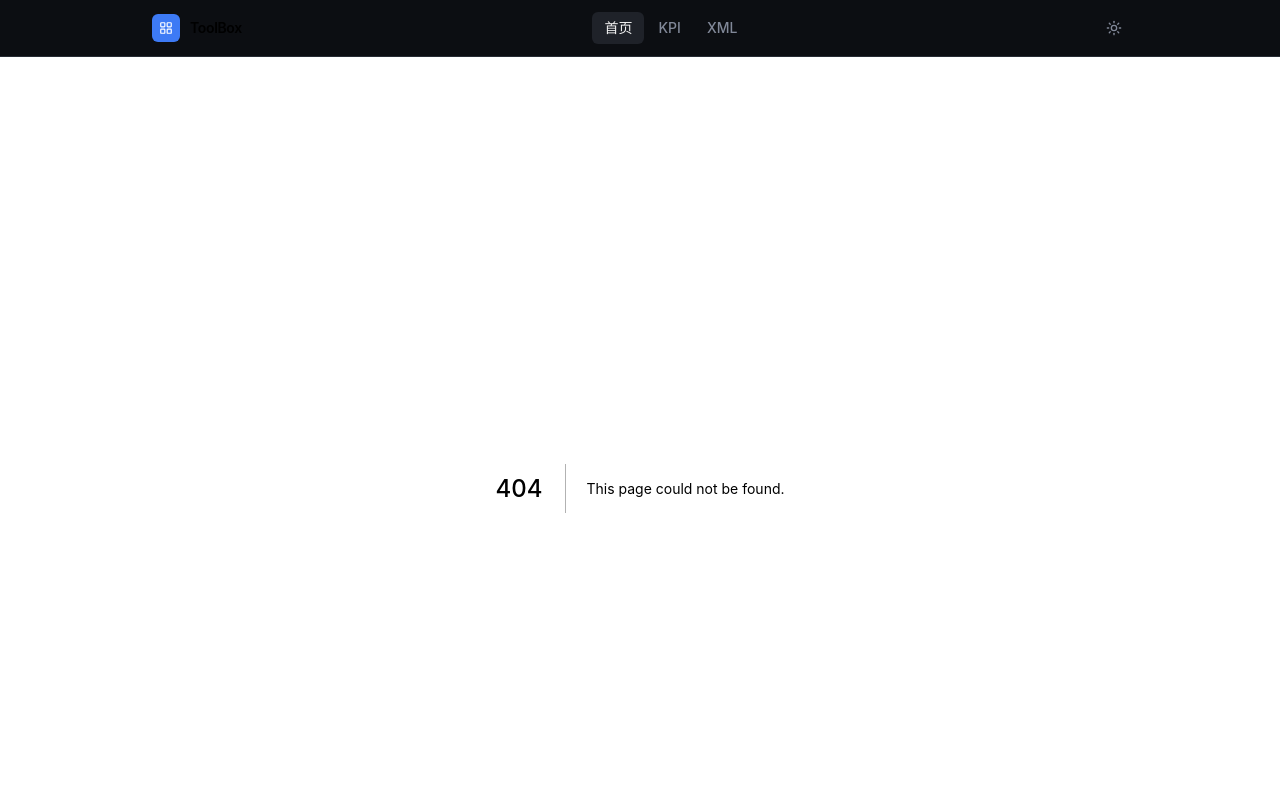
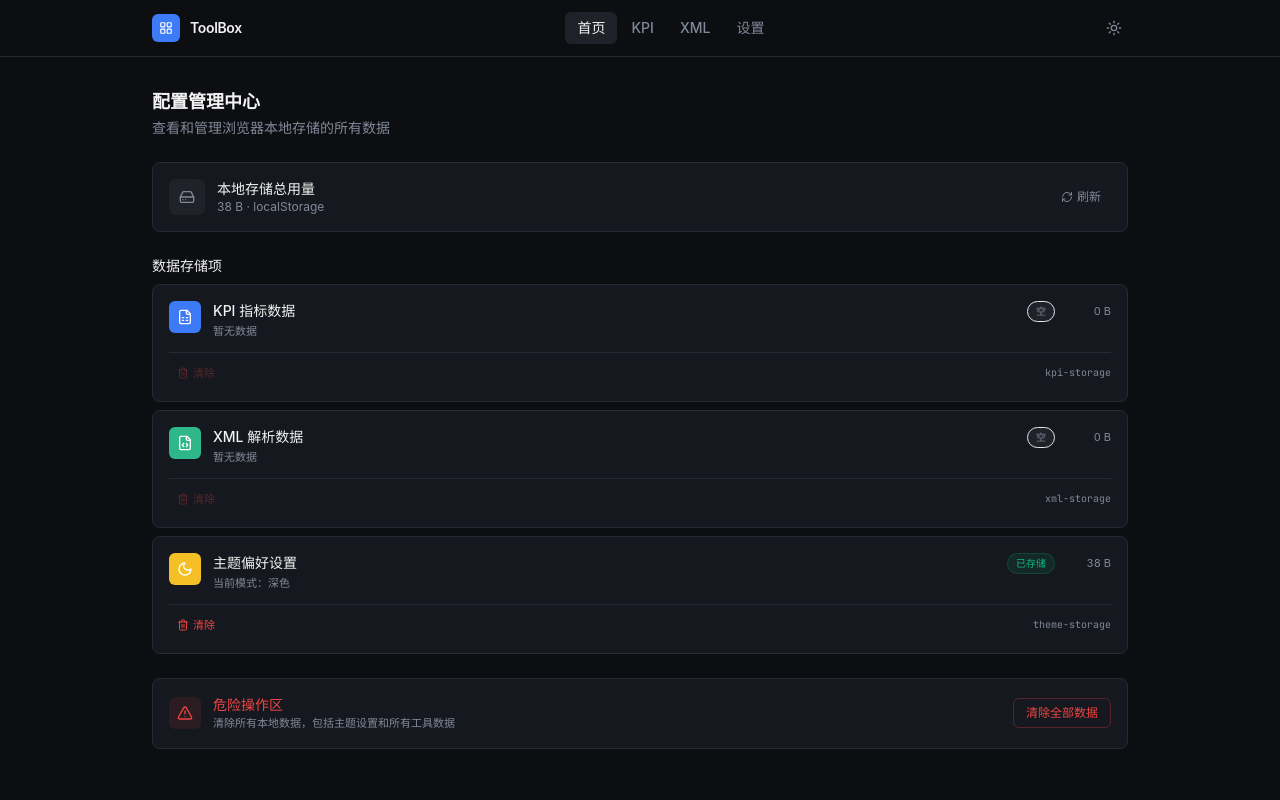
Before and after one commit to yangxu128/toolsbar, a Next.js app: page /settings in a window 1280 px wide. Before the commit this address had no page. Shown: the top 800 px of the page. Built offline with nearby package versions, Linux system fonts and the light colour scheme.

Commit message:
feat: settings page with local storage management

```diff
--- a/app/layout.tsx
+++ b/app/layout.tsx
@@ -34,6 +34,7 @@ export default function RootLayout({ children }: { children: React.ReactNode })
               <Link href="/" className="px-3 py-1.5 rounded-md text-sm font-medium text-[hsl(var(--foreground))] bg-[hsl(var(--muted))]">首页</Link>
               <Link href="/kpi" className="px-3 py-1.5 rounded-md text-sm font-medium text-muted hover:text-[hsl(var(--foreground))] hover:bg-[hsl(var(--muted))] transition-colors">KPI</Link>
               <Link href="/xml" className="px-3 py-1.5 rounded-md text-sm font-medium text-muted hover:text-[hsl(var(--foreground))] hover:bg-[hsl(var(--muted))] transition-colors">XML</Link>
+              <Link href="/settings" className="px-3 py-1.5 rounded-md text-sm font-medium text-muted hover:text-[hsl(var(--foreground))] hover:bg-[hsl(var(--muted))] transition-colors">设置</Link>
             </nav>
 
             <button
--- a/app/page.tsx
+++ b/app/page.tsx
@@ -48,18 +48,17 @@ const tools = [
   {
     id: 'config-center',
     name: '配置管理中心',
-    desc: '统一管理平台配置、工具参数、数据源连接等全局设置项',
+    desc: '统一管理平台配置、工具参数、本地数据存储等全局设置项',
     icon: Settings2,
     color: 'hsl(340 70% 55%)',
     path: '/settings',
-    tags: ['配置管理', '参数设置'],
-    comingSoon: true,
+    tags: ['本地存储', '数据管理'],
   },
 ]
 
 const stats = [
   { icon: Wrench, value: tools.filter(t => !t.comingSoon).length, label: '已收录工具' },
-  { icon: FolderOpen, value: 5, label: '工具分类' },
+  { icon: FolderOpen, value: tools.length, label: '工具分类' },
   { icon: Heart, value: 0, label: '我的收藏' },
   { icon: HardDrive, value: '100%', label: '本地存储' },
 ]
--- /dev/null
+++ b/app/settings/page.tsx
@@ -0,0 +1,208 @@
+'use client'
+
+import { useState, useEffect } from 'react'
+import {
+  Settings2, Trash2, Database, FileSpreadsheet, FileCode,
+  Sun, Moon, HardDrive, RefreshCw, AlertTriangle
+} from 'lucide-react'
+import { useKpiStore } from '@/lib/store'
+import { useXmlStore } from '@/lib/xml-store'
+import { useThemeStore } from '@/lib/theme-store'
+
+function formatBytes(bytes: number) {
+  if (bytes === 0) return '0 B'
+  const k = 1024
+  const sizes = ['B', 'KB', 'MB', 'GB']
+  const i = Math.floor(Math.log(bytes) / Math.log(k))
+  return parseFloat((bytes / Math.pow(k, i)).toFixed(1)) + ' ' + sizes[i]
+}
+
+function getStorageSize(key: string): number {
+  try {
+    const item = localStorage.getItem(key)
+    return item ? new Blob([item]).size : 0
+  } catch { return 0 }
+}
+
+interface StoreInfo {
+  key: string
+  name: string
+  icon: React.ElementType
+  color: string
+  loaded: boolean
+  size: number
+  detail: string
+  onClear: () => void
+}
+
+export default function SettingsPage() {
+  const theme = useThemeStore((s) => s.theme)
+  const toggleTheme = useThemeStore((s) => s.toggleTheme)
+
+  const kpiHeaders = useKpiStore((s) => s.headers)
+  const kpiRows = useKpiStore((s) => s.rows)
+  const kpiMetrics = useKpiStore((s) => s.metrics)
+  const kpiLoaded = useKpiStore((s) => s.loaded)
+  const clearKpi = useKpiStore((s) => s.clearData)
+
+  const xmlHeaders = useXmlStore((s) => s.headers)
+  const xmlData = useXmlStore((s) => s.data)
+  const xmlFileName = useXmlStore((s) => s.fileName)
+  const xmlLoaded = useXmlStore((s) => s.loaded)
+  const clearXml = useXmlStore((s) => s.clearData)
+
+  const [confirmTarget, setConfirmTarget] = useState<string | null>(null)
+  const [sizes, setSizes] = useState<Record<string, number>>({})
+
+  useEffect(() => {
+    refreshSizes()
+  }, [kpiLoaded, xmlLoaded])
+
+  function refreshSizes() {
+    setSizes({
+      'kpi-storage': getStorageSize('kpi-storage'),
+      'xml-storage': getStorageSize('xml-storage'),
+      'theme-storage': getStorageSize('theme-storage'),
+    })
+  }
+
+  function clearAll() {
+    clearKpi()
+    clearXml()
+    localStorage.clear()
+    window.location.reload()
+  }
+
+  const stores: StoreInfo[] = [
+    {
+      key: 'kpi-storage',
+      name: 'KPI 指标数据',
+      icon: FileSpreadsheet,
+      color: 'hsl(var(--primary))',
+      loaded: kpiLoaded,
+      size: sizes['kpi-storage'] || 0,
+      detail: kpiLoaded ? `${kpiRows.length} 行 × ${kpiHeaders.length} 列 · ${kpiMetrics.length} 个指标` : '暂无数据',
+      onClear: () => { clearKpi(); refreshSizes() },
+    },
+    {
+      key: 'xml-storage',
+      name: 'XML 解析数据',
+      icon: FileCode,
+      color: 'hsl(160 60% 45%)',
+      loaded: xmlLoaded,
+      size: sizes['xml-storage'] || 0,
+      detail: xmlLoaded ? `${xmlData.length} 条记录 · ${xmlHeaders.length} 列 · ${xmlFileName}` : '暂无数据',
+      onClear: () => { clearXml(); refreshSizes() },
+    },
+    {
+      key: 'theme-storage',
+      name: '主题偏好设置',
+      icon: theme === 'dark' ? Moon : Sun,
+      color: 'hsl(45 90% 55%)',
+      loaded: true,
+      size: sizes['theme-storage'] || 0,
+      detail: `当前模式：${theme === 'dark' ? '深色' : '浅色'}`,
+      onClear: () => toggleTheme(),
+    },
+  ]
+
+  const totalSize = Object.values(sizes).reduce((a, b) => a + b, 0)
+
+  return (
+    <div className="space-y-6">
+      <div>
+        <h2 className="text-lg font-semibold">配置管理中心</h2>
+        <p className="text-sm text-muted mt-0.5">查看和管理浏览器本地存储的所有数据</p>
+      </div>
+
+      <div className="card-dark rounded-lg p-4 flex items-center justify-between">
+        <div className="flex items-center gap-3">
+          <div className="w-9 h-9 rounded-md bg-[hsl(var(--muted))] flex items-center justify-center">
+            <HardDrive className="w-4 h-4 text-muted" />
+          </div>
+          <div>
+            <div className="text-sm font-medium">本地存储总用量</div>
+            <div className="text-xs text-muted">{formatBytes(totalSize)} · localStorage</div>
+          </div>
+        </div>
+        <button onClick={refreshSizes} className="flex items-center gap-1 px-2.5 py-1.5 rounded-md text-xs font-medium text-muted hover:bg-[hsl(var(--muted))] transition-colors">
+          <RefreshCw className="w-3 h-3" /> 刷新
+        </button>
+      </div>
+
+      <div className="space-y-2">
+        <h3 className="text-sm font-medium">数据存储项</h3>
+        {stores.map(store => {
+          const Icon = store.icon
+          return (
+            <div key={store.key} className="card-dark rounded-lg p-4">
+              <div className="flex items-start justify-between mb-3">
+                <div className="flex items-start gap-3">
+                  <div className="w-8 h-8 rounded-md flex items-center justify-center text-white" style={{ background: store.color }}>
+                    <Icon className="w-4 h-4" />
+                  </div>
+                  <div>
+                    <div className="text-sm font-medium">{store.name}</div>
+                    <div className="text-[11px] text-muted mt-0.5">{store.detail}</div>
+                  </div>
+                </div>
+                <div className="flex items-center gap-2">
+                  <span className={`px-2 py-0.5 rounded-full text-[10px] font-medium ${store.loaded ? 'bg-emerald-500/10 text-emerald-500 border border-emerald-500/20' : 'bg-[hsl(var(--secondary))] text-muted border border-[hsl(var(--border)))]'}`}>
+                    {store.loaded ? '已存储' : '空'}
+                  </span>
+                  <span className="text-[11px] tabular-nums text-muted min-w-[48px] text-right">{formatBytes(store.size)}</span>
+                </div>
+              </div>
+
+              <div className="flex items-center gap-2 pt-2 border-t border-[hsl(var(--border))]">
+                {confirmTarget === store.key ? (
+                  <>
+                    <span className="text-[11px] text-red-500 flex items-center gap-1"><AlertTriangle className="w-3 h-3" /> 确定清除？</span>
+                    <button onClick={() => { store.onClear(); setConfirmTarget(null) }}
+                      className="px-2 py-1 rounded-md bg-red-500 text-white text-[11px] font-medium">确认</button>
+                    <button onClick={() => setConfirmTarget(null)}
+                      className="px-2 py-1 rounded-md text-[11px] text-muted hover:bg-[hsl(var(--muted))]">取消</button>
+                  </>
+                ) : (
+                  <button onClick={() => setConfirmTarget(store.key)}
+                    disabled={!store.loaded}
+                    className="flex items-center gap-1 px-2 py-1 rounded-md text-[11px] text-red-500 hover:bg-red-500/10 disabled:opacity-30 transition-colors">
+                    <Trash2 className="w-3 h-3" /> 清除
+                  </button>
+                )}
+                <span className="text-[10px] text-muted ml-auto font-mono">{store.key}</span>
+              </div>
+            </div>
+          )
+        })}
+      </div>
+
+      <div className="card-dark rounded-lg p-4 border border-red-500/20">
+        <div className="flex items-center justify-between">
+          <div className="flex items-center gap-3">
+            <div className="w-8 h-8 rounded-md bg-red-500/10 flex items-center justify-center">
+              <AlertTriangle className="w-4 h-4 text-red-500" />
+            </div>
+            <div>
+              <div className="text-sm font-medium text-red-500">危险操作区</div>
+              <div className="text-[11px] text-muted">清除所有本地数据，包括主题设置和所有工具数据</div>
+            </div>
+          </div>
+          {confirmTarget === '__ALL__' ? (
+            <div className="flex items-center gap-2">
+              <button onClick={clearAll}
+                className="px-3 py-1.5 rounded-md bg-red-500 text-white text-xs font-medium">确认全部清除</button>
+              <button onClick={() => setConfirmTarget(null)}
+                className="px-2 py-1.5 rounded-md text-xs text-muted hover:bg-[hsl(var(--muted))]">取消</button>
+            </div>
+          ) : (
+            <button onClick={() => setConfirmTarget('__ALL__')}
+              className="px-3 py-1.5 rounded-md border border-red-500/30 text-red-500 text-xs font-medium hover:bg-red-500/10 transition-colors">
+              清除全部数据
+            </button>
+          )}
+        </div>
+      </div>
+    </div>
+  )
+}
```
